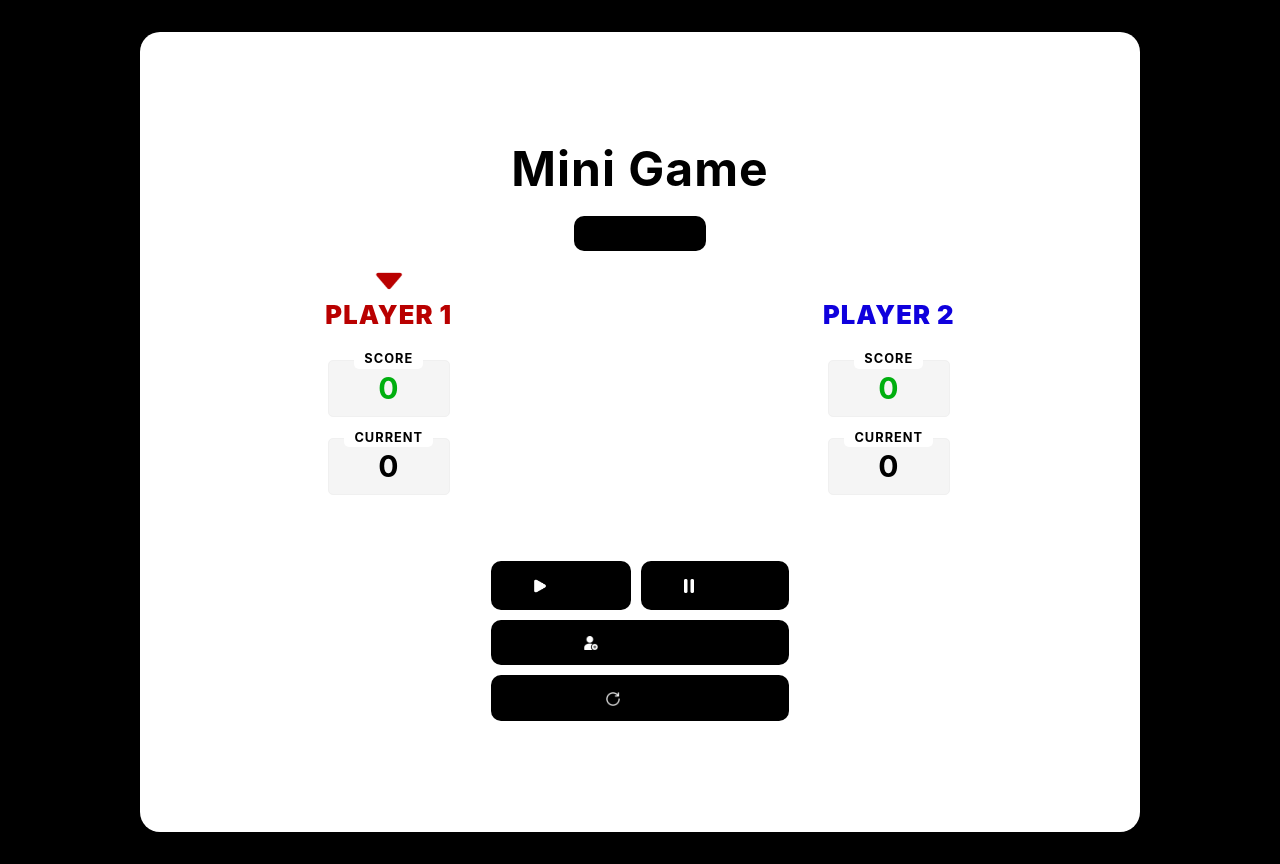
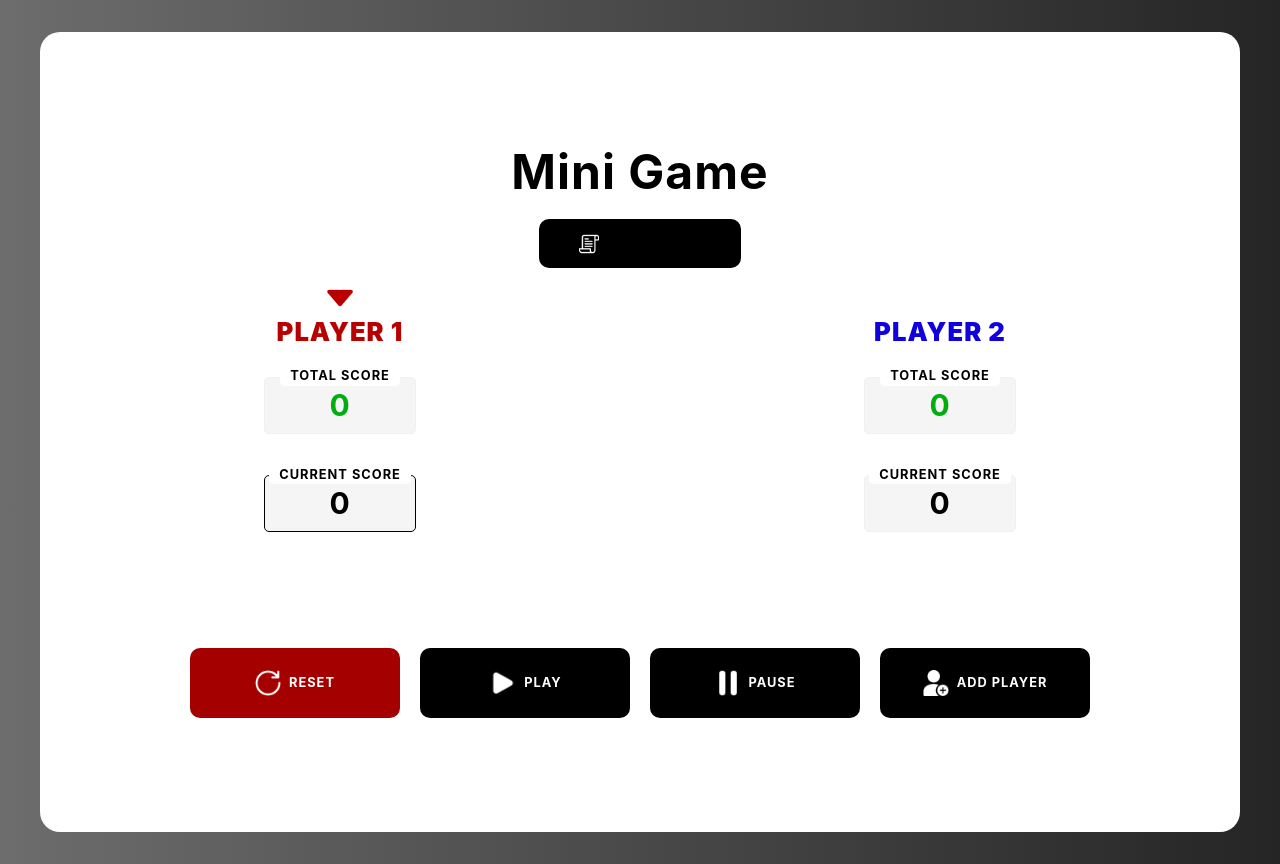
Before and after one commit to Baranbulduk/Mini-Game, a Vue app: page / in a window 1280 px wide. Built offline with nearby package versions, Linux system fonts and the light colour scheme.

Commit message:
final adjustments

```diff
--- a/src/App.vue
+++ b/src/App.vue
@@ -115,7 +115,7 @@ function closeModal() {
   align-items: center;
   justify-content: center;
   padding: 50px 0;
-  width: 1000px;
+  width: 1200px;
   height: 700px;
   border-radius: 20px;
 }
--- a/src/components/Controls.vue
+++ b/src/components/Controls.vue
@@ -33,24 +33,23 @@ function addPlayer() {
 <template>
     <div class="controls">
         <div class="controls-buttons">
-            <button class="button" @click="play">
+            <button class="button reset" @click="reset">
+                <img src="../assets/reset.png" alt="reset" class="reset-icon" />
+                RESET
+            </button>
+            <button class="button play-pause" @click="play">
                 <img src="../assets/play.png" alt="play" class="play-icon" />
                 PLAY
             </button>
-            <button class="button" @click="pause">
+            <button class="button play-pause" @click="pause">
                 <img src="../assets/pause.png" alt="pause" class="pause-icon" />
                 PAUSE
             </button>
+            <button class="button addplayer" @click="addPlayer" v-if="props.numPlayers < 3">
+                <img src="../assets/addPlayer.png" alt="add player" class="add-player-icon" />
+                ADD PLAYER
+            </button>
         </div>
-        <button class="button" @click="addPlayer" v-if="props.numPlayers < 3">
-            <img src="../assets/addPlayer.png" alt="add player" class="add-player-icon" />
-            ADD PLAYER
-        </button>
-        <button class="button" @click="reset">
-            <img src="../assets/reset.png" alt="reset" class="reset-icon" />
-            RESET
-        </button>
-
     </div>
 </template>
 
@@ -58,67 +57,68 @@ function addPlayer() {
 .controls {
     display: flex;
     flex-direction: column;
-    justify-content: space-around;
+    justify-content: space-between;
     gap: 10px;
-    margin-top: 20px;
+    margin-top: 50px;
+    width: 900px;
 }
 
 .controls-buttons {
     display: flex;
-    justify-content: space-around;
+    justify-content: space-between;
     gap: 10px;
 }
 
 .button {
-    padding: 15px 40px;
+    padding: 20px;
     font-size: 0.8rem;
     cursor: pointer;
     display: flex;
     align-items: center;
     justify-content: center;
     background-color: #000000;
+    color: #ffffff;
     border: none;
     border-radius: 10px;
-    font-weight: 500;
+    font-weight: 700;
     font-family: inherit;
+    width: 210px;
 }
 
 .button:hover {
-    background-color: #313131;
+    background-color: #272727;
 }
 
-.button-icon {
-    width: 20px;
-    height: 20px;
-    padding-right: 6px;
-    margin-bottom: -2px;
+.reset {
+    background-color: #a50000;
+    color: #ffffff;
+}
+
+.reset:hover {
+    background-color: #770000;
 }
 
 .play-icon {
-    width: 18px;
-    height: 18px;
+    width: 30px;
+    height: 30px;
     margin-right: 6px;
-    margin-top: 1px;
 }
 
 .pause-icon {
-    width: 16px;
-    height: 16px;
+    width: 28px;
+    height: 28px;
     margin-right: 6px;
-    margin-top: 1px;
 }
 
 .reset-icon {
-    width: 14px;
-    height: 14px;
+    width: 26px;
+    height: 26px;
     margin-right: 8px;
-    margin-top: 2px;
 }
 
 .add-player-icon {
-    width: 14px;
-    height: 14px;
+    width: 26px;
+    height: 26px;
     margin-right: 8px;
-    margin-top: 1px;
 }
 </style>
--- a/src/components/Instructions.vue
+++ b/src/components/Instructions.vue
@@ -10,13 +10,13 @@ function toggleInstructions() {
 
 <template>
     <div>
-        <button class="instructions-button" @click="toggleInstructions">
+        <button class="instructions-button" @click="toggleInstructions"> <img src="../assets/gamerules.png" alt="gamerules" class="gamerules-icon" />
             GAME RULES
         </button>
         <div v-if="showInstructions">
             <div>
                 <p class="instructions-text">If you get a 1, your turn ends and your current score resets to 0.<br>
-                    Hold to add your current score to your total score and end your turn.<br>
+                    Pause to add your current score to your total score and end your turn.<br>
                     First player to reach <span class="highlight">50</span> points wins.</p>
             </div>
         </div>
@@ -27,7 +27,7 @@ function toggleInstructions() {
 .instructions-button {
     font-size: 0.8rem;
     margin-top: 20px;
-    padding: 10px 20px;
+    padding: 15px 40px;
     font-weight: 500;
     background-color: #000000;
     border: none;
@@ -37,22 +37,30 @@ function toggleInstructions() {
 }
 
 .instructions-button:hover {
-    background-color: #313131;
+    background-color: #1a1a1a;
+}
+
+.gamerules-icon {
+    width: 20px;
+    height: 20px;
+    margin-right: 5px;
+    margin-bottom: -4px;
 }
 
 .instructions-text {
     color: #000000;
     background-color: #f5f5f5;
+    border: solid 1px #f0f0f0;
     border-radius: 10px;
-    font-size: 0.8rem;
+    font-size: 1rem;
     padding: 30px;
-    width: 450px;
-    letter-spacing: 0.5px;
-    margin-top: -15px;
+    width: 530px;
+    letter-spacing: 0.1px;
+    margin-top: -20px;
 }
 
 .highlight {
-    color: #00af0f;
+    color: #21a700;
     font-weight: bold;
 }
 </style>
--- a/src/components/Player.vue
+++ b/src/components/Player.vue
@@ -18,10 +18,10 @@ const props = defineProps({
         </div>
         <h2 :class="['player-title', playerClass]">{{ playerName }}</h2>
         <div class="scores">
-            <p class="score-title">SCORE</p>
+            <p class="score-title">TOTAL SCORE</p>
             <p> <span class="score total-score">{{ score }}</span></p>
-            <p class="score-title">CURRENT</p>
-            <p> <span class="score">{{ currentScore }}</span></p>
+            <p class="score-title">CURRENT SCORE</p>
+            <p> <span :class="['score', { 'score--active': isActive }]">{{ currentScore }}</span></p>
         </div>
     </div>
 </template>
@@ -97,13 +97,16 @@ const props = defineProps({
     font-size: 30px;
     font-weight: bold;
     width: 100px;
-    padding: 5px 10px;
+    padding: 5px 25px;
     border-radius: 5px;
     display: flex;
     align-items: center;
     justify-content: center;
     border: solid 1px #f0f0f0;
-    margin-bottom: -20px;
+}
+
+.score--active {
+  border: 1px solid black;
 }
 
 .total-score {
--- a/src/style.css
+++ b/src/style.css
@@ -5,7 +5,7 @@
 
   color-scheme: light dark;
   color: rgba(0, 0, 0, 0.87);
-  background-color: #000000;
+  background: linear-gradient(90deg, #6d6d6d 0%, #252525 100%);
 
   font-synthesis: none;
   text-rendering: optimizeLegibility;
```
Also changed, not shown: src/assets/gamerules.png (added).
